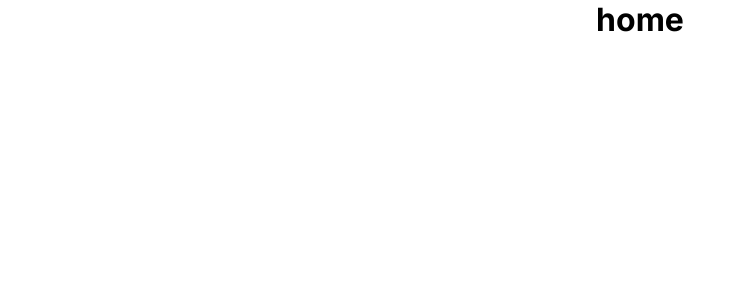
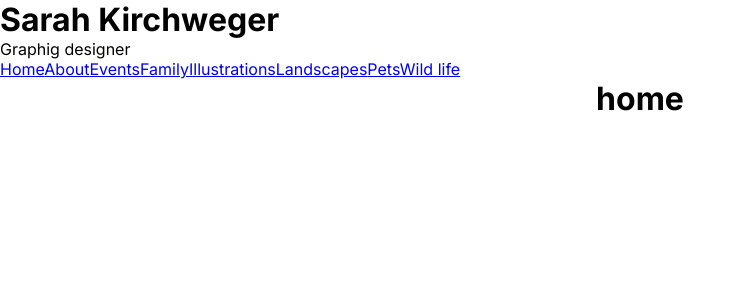
Before and after one commit to Gilsabo/nejxt.js-ecommerce-store, a Next.js app: page / in a window 1280 px wide. Shown: the top 300 px of the page, without its empty margins (0-745 px from the left). Built offline with nearby package versions, Linux system fonts and the light colour scheme.

Commit message:
Add nav and links to it

```diff
--- a/app/layout.js
+++ b/app/layout.js
@@ -1,5 +1,6 @@
 import './globals.css';
 import { Inter } from 'next/font/google';
+import Link from 'next/link';
 
 const inter = Inter({ subsets: ['latin'] });
 
@@ -14,7 +15,21 @@ export const metadata = {
 export default function RootLayout({ children }) {
   return (
     <html lang="en">
-      <body className={inter.className}>{children}</body>
+      <body className={inter.className}>
+        <h1>Sarah Kirchweger</h1>
+        <p>Graphig designer</p>
+        <nav>
+          <Link href="/">Home</Link>
+          <Link href="/about">About</Link>
+          <Link href="/events">Events</Link>
+          <Link href="/family">Family</Link>
+          <Link href="/illustrations">Illustrations</Link>
+          <Link href="/landscapes">Landscapes</Link>
+          <Link href="/pets">Pets</Link>
+          <Link href="/wildLife">Wild life</Link>
+        </nav>
+        {children}
+      </body>
     </html>
   );
 }
```
